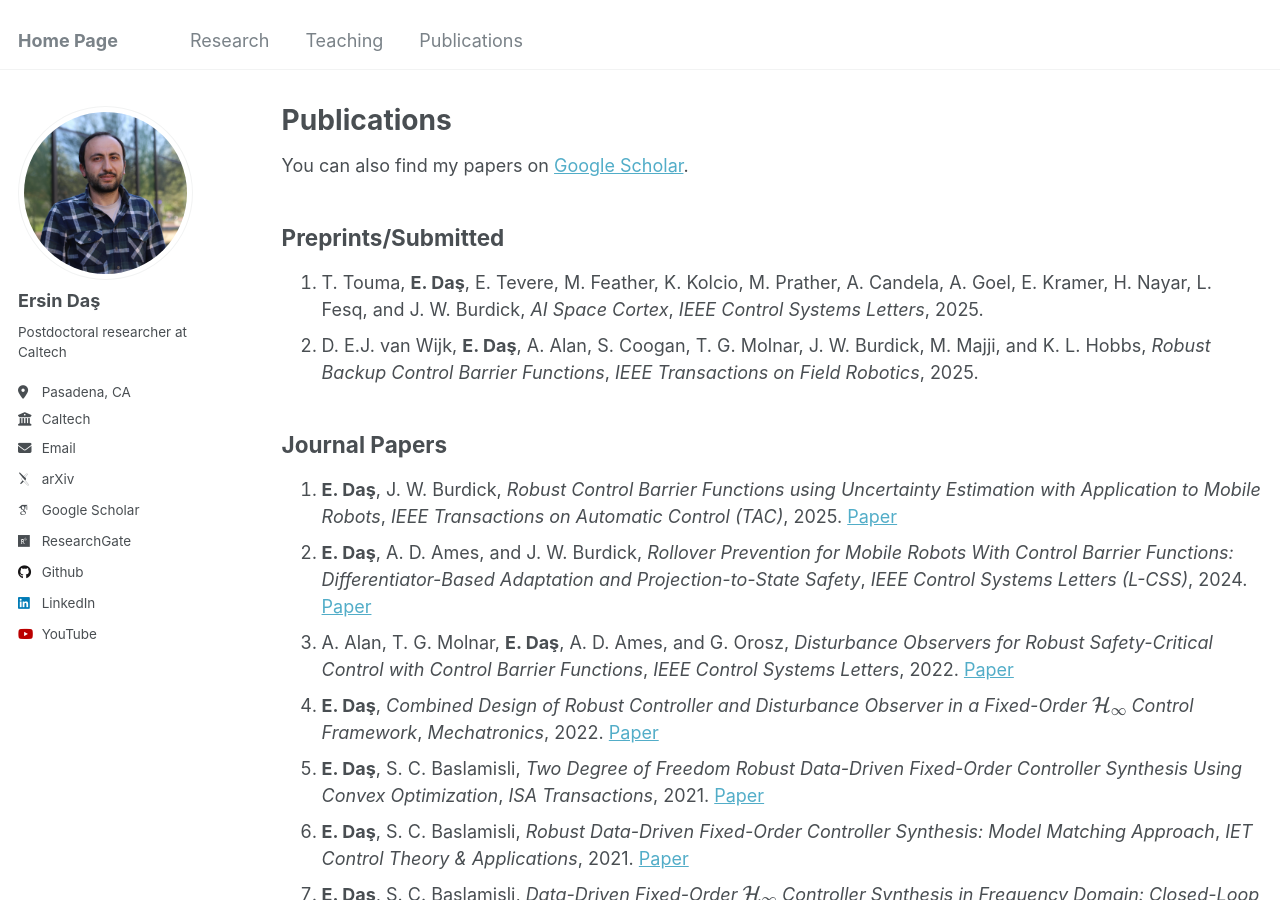
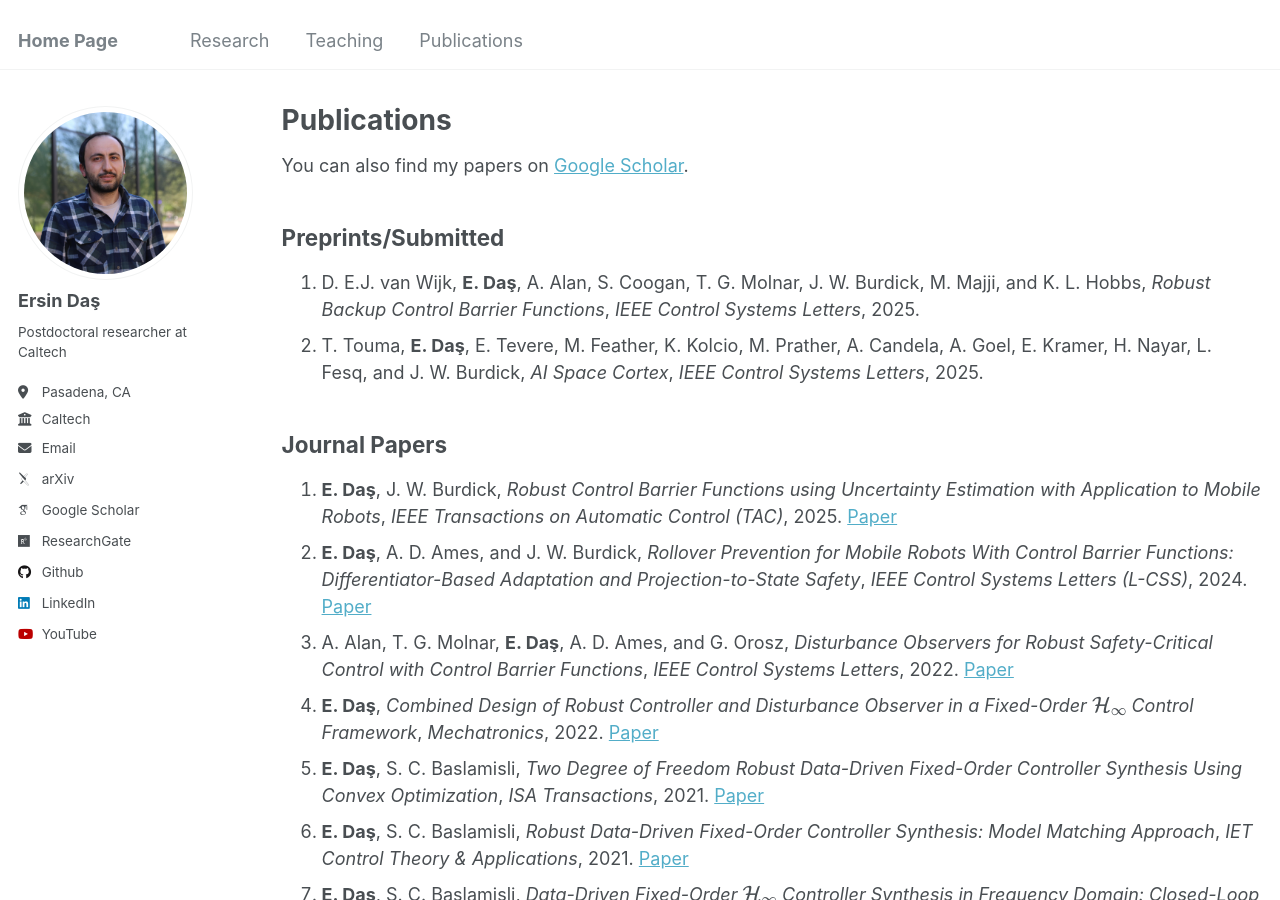
Before and after one commit to ersindas/ersindas.github.io, a Jekyll site: the page built from _pages/publications.md, in a window 1280 px wide and 900 px high. Built offline with Jekyll 4.4.1, drawn with Linux system fonts in a browser that asks for light colours; some web fonts are replaced.

Commit message:
Update publications.md

```diff
--- a/_pages/publications.md
+++ b/_pages/publications.md
@@ -8,9 +8,8 @@ author_profile: true
  <div class="wordwrap">You can also find my papers on <a href="{{site.author.googlescholar}}">Google Scholar</a>.
 
 ## Preprints/Submitted
-
-1. T. Touma, **E. Daş**, E. Tevere, M. Feather, K. Kolcio, M. Prather, A. Candela, A. Goel, E. Kramer, H. Nayar, L. Fesq, and J. W. Burdick, *AI Space Cortex*, *IEEE Control Systems Letters*, 2025.
-2. D. E.J. van Wijk, **E. Daş**, A. Alan, S. Coogan, T. G. Molnar, J. W. Burdick, M. Majji, and K. L. Hobbs, *Robust Backup Control Barrier Functions*, *IEEE Transactions on Field Robotics*, 2025.
+1. D. E.J. van Wijk, **E. Daş**, A. Alan, S. Coogan, T. G. Molnar, J. W. Burdick, M. Majji, and K. L. Hobbs, *Robust Backup Control Barrier Functions*, *IEEE Control Systems Letters*, 2025.
+2. T. Touma, **E. Daş**, E. Tevere, M. Feather, K. Kolcio, M. Prather, A. Candela, A. Goel, E. Kramer, H. Nayar, L. Fesq, and J. W. Burdick, *AI Space Cortex*, *IEEE Control Systems Letters*, 2025.
 
 ## Journal Papers
 
```
